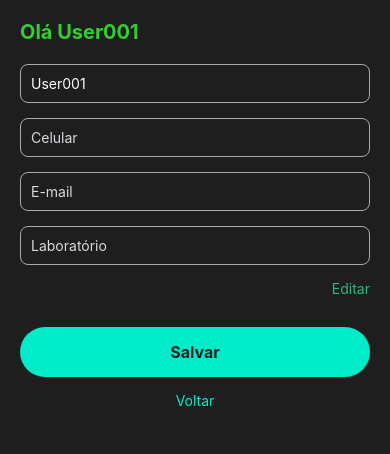
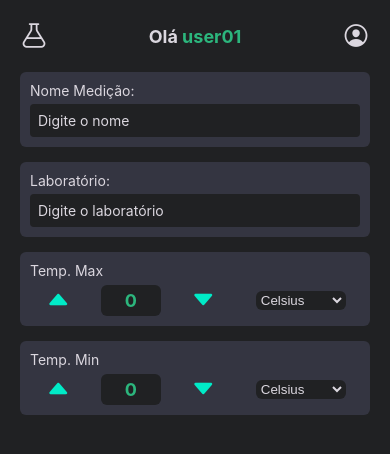
Before and after one commit to HighTechFatec/Projeto-ABP, a React Native app in the folder frontend/: screen /MyAccount in a window 390 px wide. Shown: the top 454 px of the page. Built offline with nearby package versions, Linux system fonts and the light colour scheme.

Commit message:
PDM-012 - Criação da tela de novas amostras - 21:35 - 22/09/25

```diff
--- a/frontend/App.tsx
+++ b/frontend/App.tsx
@@ -1,6 +1,12 @@
 import React from "react";
-import AppNavigator from "./src/navigation/AppNavigator";
+import { SafeAreaView, StatusBar } from "react-native";
+import NewSampleScreen from "./src/screens/NewSampleScreen";
 
 export default function App() {
-  return <AppNavigator />;
+  return (
+    <SafeAreaView style={{ flex: 1 }}>
+      <StatusBar barStyle="light-content" backgroundColor="#202123" />
+      <NewSampleScreen />
+    </SafeAreaView>
+  );
 }
--- a/frontend/package.json
+++ b/frontend/package.json
@@ -9,6 +9,7 @@
     "web": "expo start --web"
   },
   "dependencies": {
+    "@react-native-picker/picker": "^2.11.2",
     "@react-navigation/native-stack": "^7.3.26",
     "expo": "~54.0.7",
     "expo-constants": "^18.0.9",
@@ -16,9 +17,11 @@
     "react": "^19.1.0",
     "react-dom": "^19.1.0",
     "react-native": "^0.81.4",
+    "react-native-vector-icons": "^10.3.0",
     "react-native-web": "^0.21.0"
   },
   "devDependencies": {
+    "@types/expo__vector-icons": "^10.0.2",
     "@types/react": "~19.1.0",
     "typescript": "~5.9.2"
   },
--- /dev/null
+++ b/frontend/src/screens/NewSampleScreen.tsx
@@ -0,0 +1,205 @@
+import React, { useState } from "react";
+import { View, Text, TextInput, StyleSheet, TouchableOpacity } from "react-native";
+import { Ionicons } from "@expo/vector-icons";
+import { Picker } from "@react-native-picker/picker";
+
+export default function NewSampleScreen() {
+  const [medicao, setMedicao] = useState("");
+  const [laboratorio, setLaboratorio] = useState("");
+  const [tempMax, setTempMax] = useState(0);
+  const [tempMin, setTempMin] = useState(0);
+  const [unit, setUnit] = useState<"C" | "F" | "K">("C");
+
+
+  return (
+    <View style={styles.container}>
+      {/* Cabeçalho */}
+      <View style={styles.header}>
+        <Ionicons name="flask-outline" size={28} color="#DBD7DF" />
+        <Text style={styles.headerText}>
+          Olá <Text style={{ color: "#2CB67D" }}>user01</Text>
+        </Text>
+        <Ionicons name="person-circle-outline" size={28} color="#DBD7DF" />
+      </View>
+
+      {/* Campo Nome Medição */}
+      <View style={styles.inputBox}>
+        <Text style={styles.label}>Nome Medição:</Text>
+        <TextInput
+          style={styles.input}
+          placeholder="Digite o nome"
+          placeholderTextColor="#DBD7DF"
+          value={medicao}
+          onChangeText={setMedicao}
+        />
+      </View>
+
+      {/* Campo Laboratório */}
+      <View style={styles.inputBox}>
+        <Text style={styles.label}>Laboratório:</Text>
+        <TextInput
+          style={styles.input}
+          placeholder="Digite o laboratório"
+          placeholderTextColor="#DBD7DF"
+          value={laboratorio}
+          onChangeText={setLaboratorio}
+        />
+      </View>
+
+      {/* Temperatura Máxima */}
+      <View style={styles.tempBox}>
+        <Text style={styles.label}>Temp. Max</Text>
+        <View style={styles.tempControl}>
+          <TouchableOpacity onPress={() => setTempMax(tempMax + 10)}>
+            <Ionicons name="caret-up" size={28} color="#00EBC7" />
+          </TouchableOpacity>
+
+          <TextInput
+            style={styles.tempInput}
+            keyboardType="numeric"
+            value={String(tempMax)}
+            onChangeText={(text) => setTempMax(Number(text) || 0)}
+          />
+
+          <TouchableOpacity
+            onPress={() => setTempMax(tempMax > 10 ? tempMax - 10 : 0)}
+          >
+            <Ionicons name="caret-down" size={28} color="#00EBC7" />
+          </TouchableOpacity>
+
+          {/* Seletor de unidade */}
+          <Picker
+            selectedValue={unit}
+            onValueChange={(itemValue) => setUnit(itemValue)}
+            style={styles.picker}
+            dropdownIconColor="#00EBC7"
+          >
+            <Picker.Item label="Celsius" value="C" />
+            <Picker.Item label="Fahrenheit" value="F" />
+            <Picker.Item label="Kelvin" value="K" />
+          </Picker>
+        </View>
+      </View>
+
+      {/* Temperatura Mínima */}
+      <View style={styles.tempBox}>
+        <Text style={styles.label}>Temp. Min</Text>
+        <View style={styles.tempControl}>
+          <TouchableOpacity onPress={() => setTempMin(tempMin + 10)}>
+            <Ionicons name="caret-up" size={28} color="#00EBC7" />
+          </TouchableOpacity>
+
+          <TextInput
+            style={styles.tempInput}
+            keyboardType="numeric"
+            value={String(tempMin)}
+            onChangeText={(text) => setTempMin(Number(text) || 0)}
+          />
+
+          <TouchableOpacity
+            onPress={() => setTempMin(tempMin > 10 ? tempMin - 10 : 0)}
+          >
+            <Ionicons name="caret-down" size={28} color="#00EBC7" />
+          </TouchableOpacity>
+
+          {/* mesmo seletor de unidade */}
+          <Picker
+            selectedValue={unit}
+            onValueChange={(itemValue) => setUnit(itemValue)}
+            style={styles.picker}
+            dropdownIconColor="#00EBC7"
+          >
+            <Picker.Item label="Celsius" value="C" />
+            <Picker.Item label="Fahrenheit" value="F" />
+            <Picker.Item label="Kelvin" value="K" />
+          </Picker>
+        </View>
+      </View>
+    </View>
+  );
+}
+
+const styles = StyleSheet.create({
+  container: {
+    flex: 1,
+    backgroundColor: "#202123",
+    padding: 20,
+  },
+  header: {
+    flexDirection: "row",
+    alignItems: "center",
+    justifyContent: "space-between",
+    marginBottom: 20,
+  },
+  headerText: {
+    fontSize: 18,
+    fontWeight: "bold",
+    color: "#DBD7DF",
+  },
+  inputBox: {
+    backgroundColor: "#343541",
+    borderRadius: 6,
+    marginBottom: 15,
+    padding: 10,
+  },
+  label: {
+    fontSize: 14,
+    color: "#DBD7DF",
+    marginBottom: 5,
+  },
+  input: {
+    backgroundColor: "#202123",
+    color: "#DBD7DF",
+    padding: 8,
+    borderRadius: 4,
+  },
+  tempInput: {
+  backgroundColor: "#202123",
+  color: "#2CB67D",
+  fontSize: 18,
+  fontWeight: "bold",
+  textAlign: "center",
+  width: 60,
+  borderRadius: 6,
+  padding: 5,
+  },
+  tempBox: {
+    backgroundColor: "#343541",
+    borderRadius: 6,
+    marginBottom: 15,
+    padding: 10,
+  },
+  tempControl: {
+    flexDirection: "row",
+    alignItems: "center",
+    justifyContent: "space-around",
+  },
+  tempValue: {
+    fontSize: 18,
+    fontWeight: "bold",
+    color: "#2CB67D",
+  },
+  picker: {
+    width: 90,
+    color: "#DBD7DF",
+    backgroundColor: "#202123",
+    marginLeft: 10,
+    borderColor: "transparent",
+    borderRadius: 6,
+  },
+  saveButton: {
+    flexDirection: "row",
+    backgroundColor: "#00EBC7",
+    padding: 12,
+    borderRadius: 30,
+    justifyContent: "center",
+    alignItems: "center",
+    marginTop: 20,
+  },
+  saveText: {
+    marginLeft: 6,
+    color: "#202123",
+    fontWeight: "bold",
+    fontSize: 16,
+  },
+});
```
Also changed, not shown: 1 other file (tests, documents, lock files or other folders).
